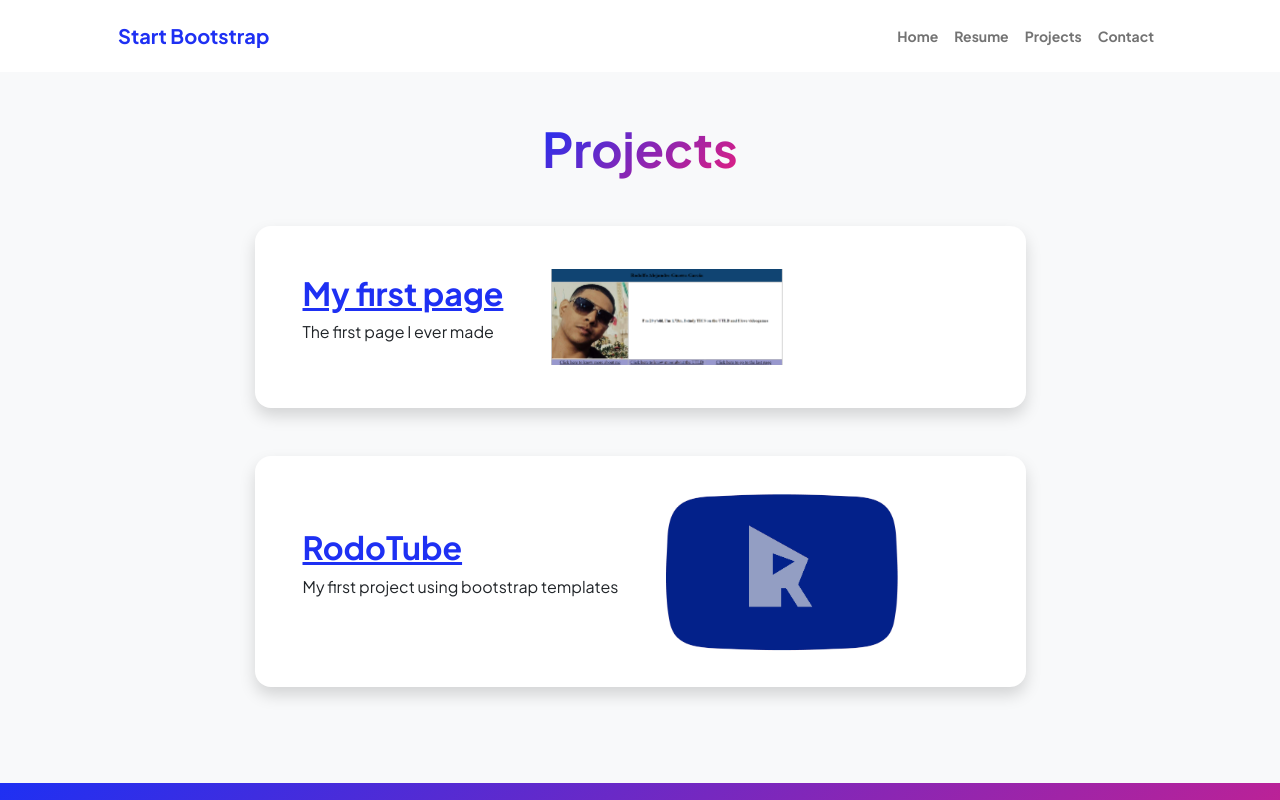
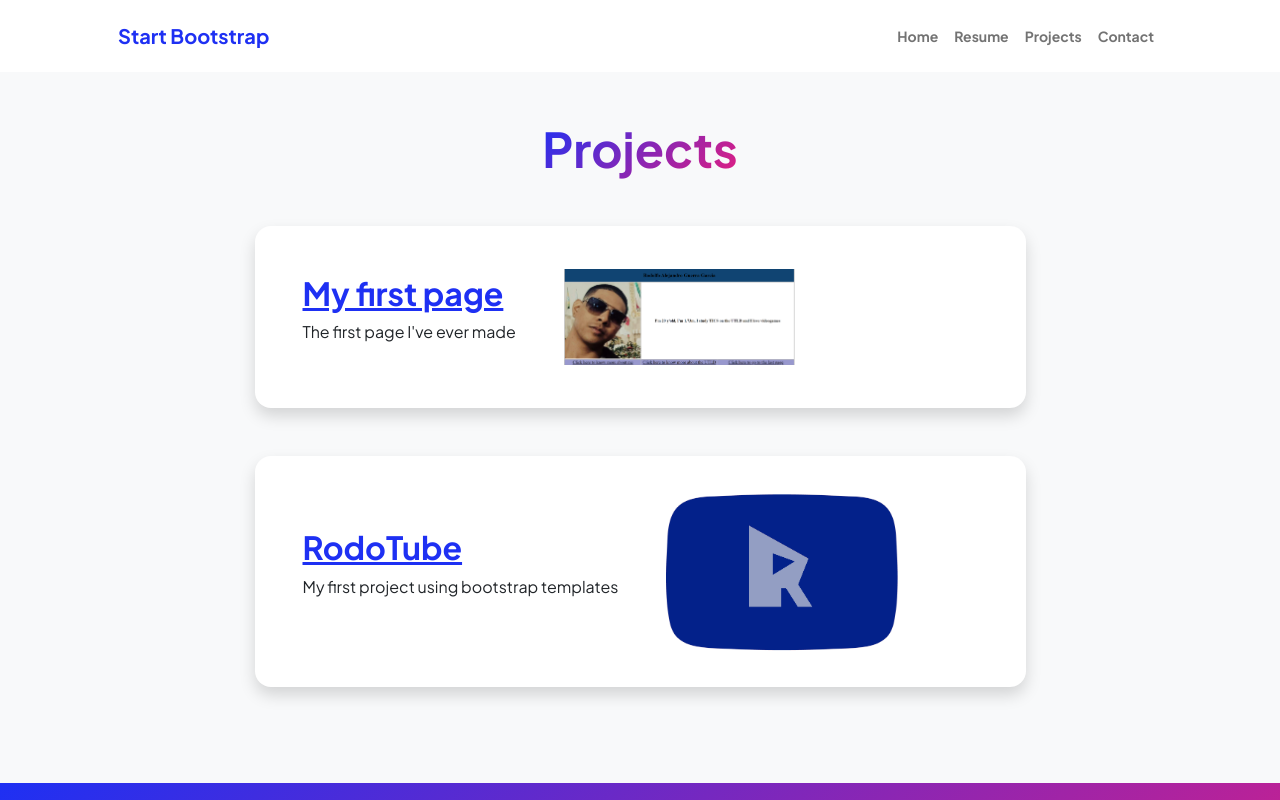
Before and after one commit to RodoGuGar/Portfolio, a plain HTML site: page projects.html in a window 1280 px wide. Shown: the top 800 px of the page. Drawn offline with nearby package versions, Linux system fonts and the light colour scheme.

Commit message:
grammar correction

```diff
--- a/projects.html
+++ b/projects.html
@@ -48,7 +48,7 @@
                                     <div class="d-flex align-items-center">
                                         <div class="p-5">
                                             <a href="./Projects/Hm_1/hw_1/index.html" target="_blank"><h2 class="fw-bolder">My first page</h2></a>
-                                            <p>The first page I ever made</p>
+                                            <p>The first page I've ever made</p>
                                         </div>
                                         <img class="img-fluid img-logo" src="./images/primera pag.png" alt="..." />
                                     </div>
```
